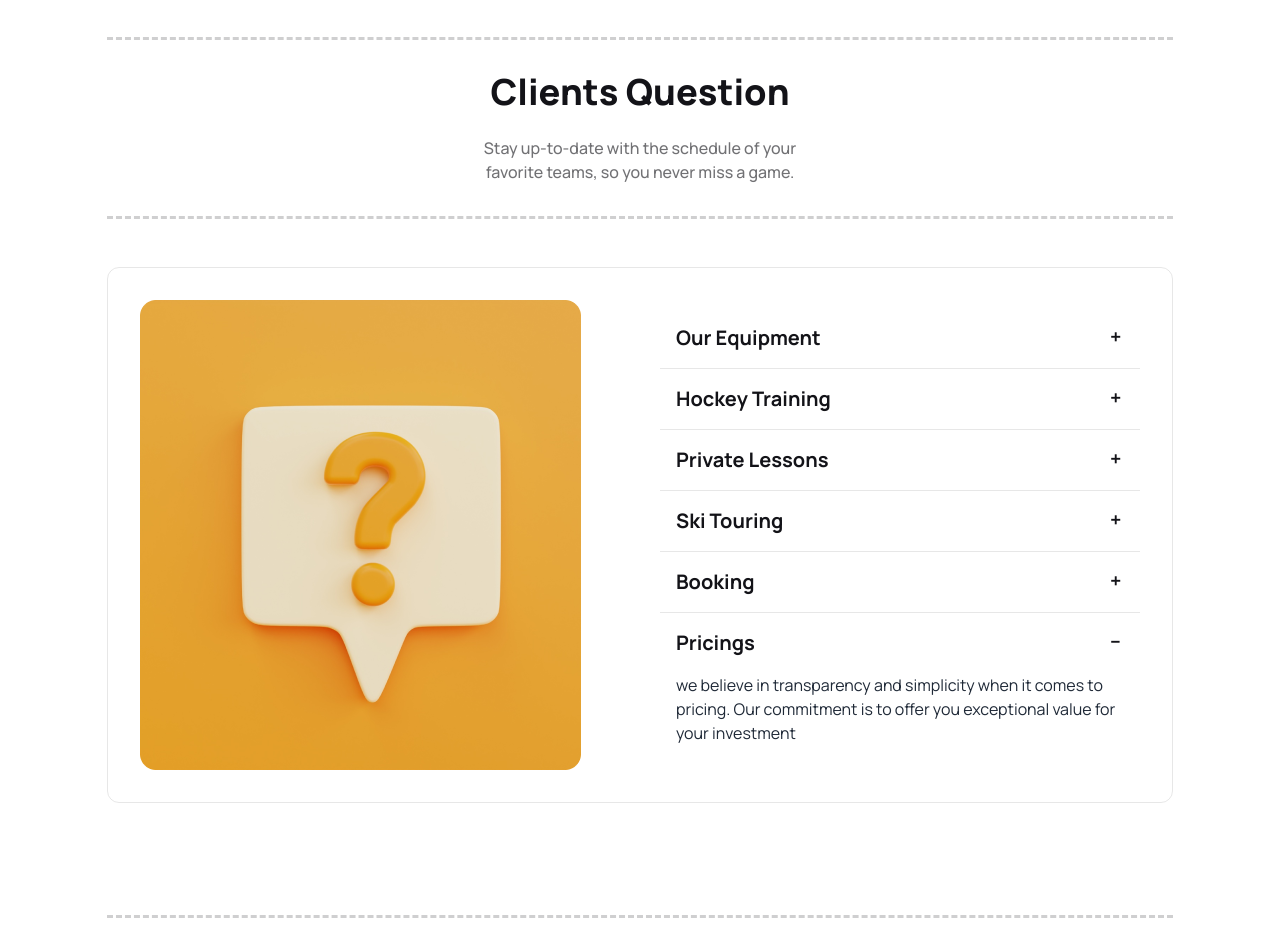
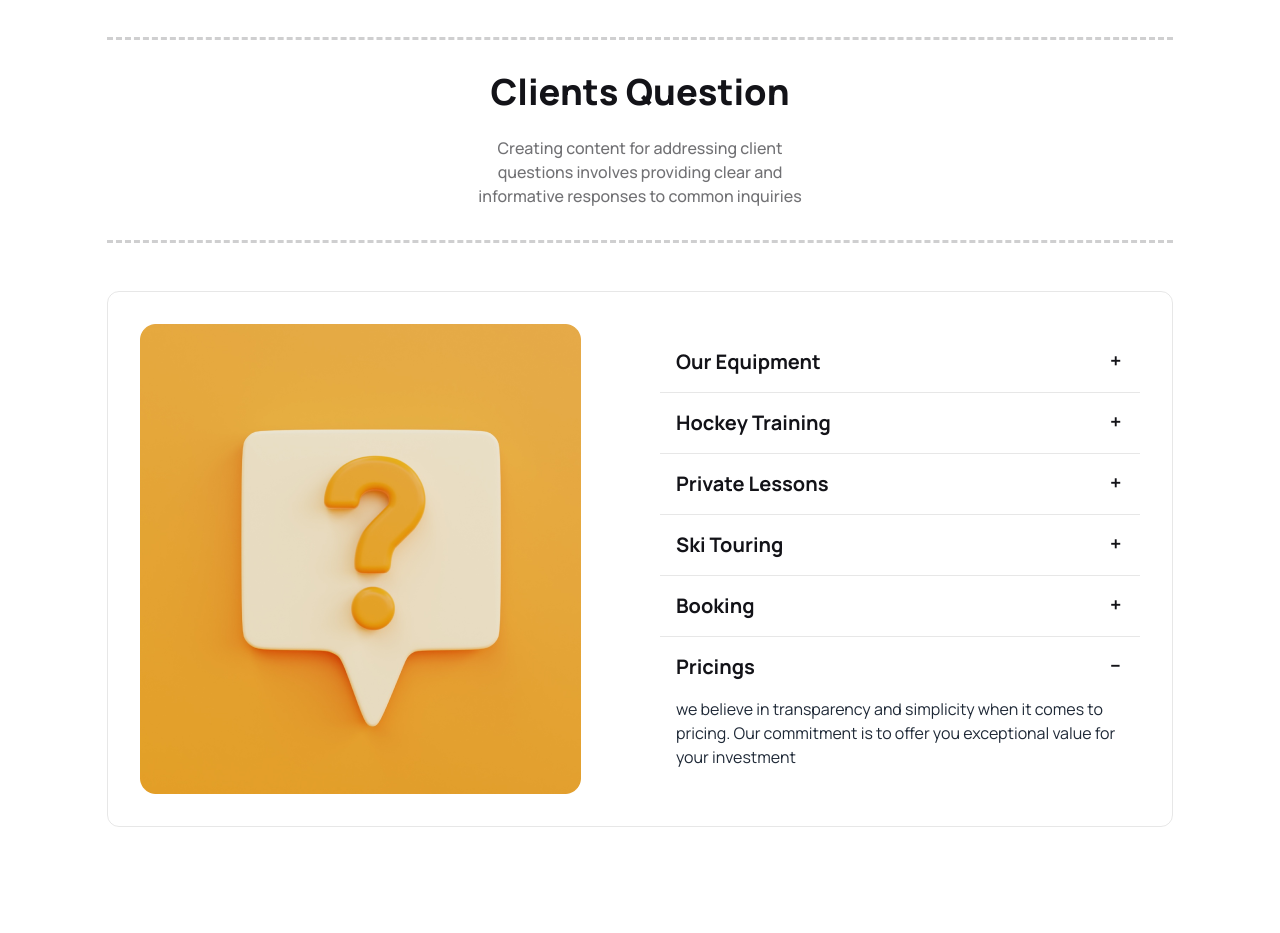
Before and after one commit to ShariarArefinOfficial/Hockeys, a plain HTML site: page index.html in a window 1280 px wide. Shown: the part 3660-4593 px from the top of the page. Drawn offline with nearby package versions, Linux system fonts and the light colour scheme.

```diff
--- a/index.html
+++ b/index.html
@@ -788,7 +788,7 @@
        <section class="mt-10 sm:mt-10 md:mt-20 lg:mt-28">
         <div class=" text-center pt-6 sm:pt-6 md:pt-8 pb-6 sm:pb-6 md:pb-8 border-t-[3px] border-b-color border-b-[3px] border-dashed mb-6 sm:mb-6 md:mb-12 ">
             <h3 class="text-primary-text mb-4 sm:mb-4 md:mb-6 font-extrabold text-4xl">Clients Question</h3>
-            <p class="text-primary-head-paragraph text-base font-medium w-[350px] mx-auto">Stay up-to-date with the schedule of your favorite teams, so you never miss a game.</p>
+            <p class="text-primary-head-paragraph text-base font-medium w-[350px] mx-auto">Creating content for addressing client questions involves providing clear and informative responses to common inquiries</p>
         </div>
         <div class="p-6 sm:p-6 md:p-8 lg:p-8 border border-get-border rounded-xl flex gap-10 justify-center items-center   flex-col sm:flex-col md:flex-row lg:flex-row ">
            <div class="flex-1 ">
```
